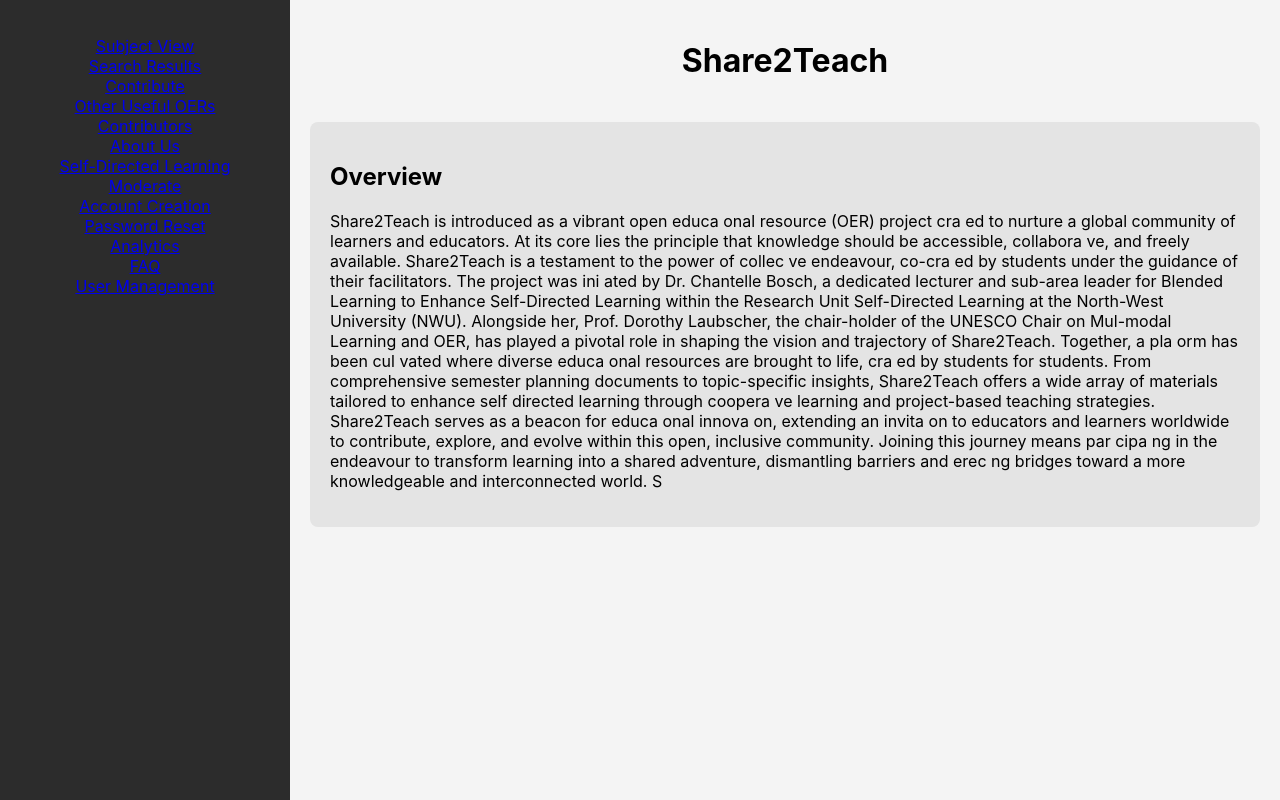
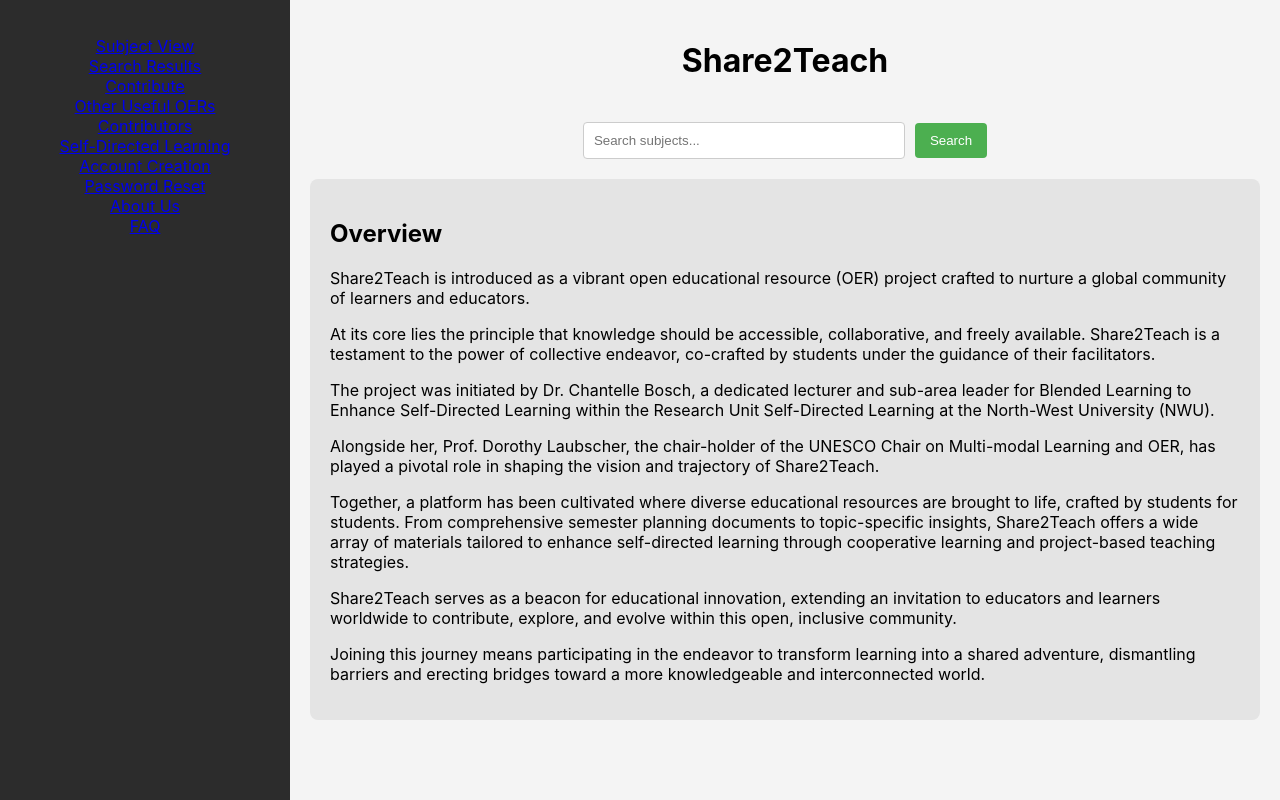
Before and after one commit to TS29TR21/Front-end, a React (Create React App) app in the folder frontend-bananaboat/: page / in a window 1280 px wide. Built offline with nearby package versions, Linux system fonts and the light colour scheme.

Commit message:
Update home.js

```diff
--- a/frontend-bananaboat/src/components/home.js
+++ b/frontend-bananaboat/src/components/home.js
@@ -1,11 +1,44 @@
-import React from "react";
+import React, { useRef, useState } from "react";
 import { Link } from "react-router-dom"; // Ensure react-router-dom is installed
 
 const Home = () => {
+  const sidebarRef = useRef(null);
+  const [searchQuery, setSearchQuery] = useState("");
+
+  // Function to make sidebar draggable
+  const handleMouseDown = (e) => {
+    const sidebar = sidebarRef.current;
+    const startX = e.clientX;
+    const startWidth = sidebar.offsetWidth;
+
+    const handleMouseMove = (event) => {
+      const newWidth = startWidth + (event.clientX - startX);
+      sidebar.style.width = `${newWidth}px`;
+    };
+
+    const handleMouseUp = () => {
+      document.removeEventListener("mousemove", handleMouseMove);
+      document.removeEventListener("mouseup", handleMouseUp);
+    };
+
+    document.addEventListener("mousemove", handleMouseMove);
+    document.addEventListener("mouseup", handleMouseUp);
+  };
+
+  const handleSearch = (e) => {
+    e.preventDefault();
+    // Handle search logic here (e.g., filtering subjects)
+    console.log("Search query:", searchQuery);
+  };
+
   return (
     <div style={styles.pageContainer}>
       {/* Sidebar */}
-      <aside style={styles.sidebar}>
+      <aside
+        ref={sidebarRef}
+        style={styles.sidebar}
+        onMouseDown={handleMouseDown}
+      >
         <nav>
           <ul style={styles.sidebarList}>
             <li>
@@ -23,30 +56,31 @@
             <li>
               <Link to="/contributors">Contributors</Link>
             </li>
-            <li>
-              <Link to="/about-us">About Us</Link>
-            </li>
+
             <li>
               <Link to="/self-directed-learning">Self-Directed Learning</Link>
             </li>
-            <li>
+            {/*<li>
               <Link to="/moderate-page">Moderate</Link>
-            </li>
+            </li>*/}
             <li>
               <Link to="/register-page">Account Creation</Link>
             </li>
             <li>
               <Link to="/reset-password-page">Password Reset</Link>
             </li>
+            {/*<li>
+              <Link to="/analytics">Analytics</Link>
+            </li>*/}
             <li>
-              <Link to="/analytics">Analytics</Link>
+              <Link to="/about-us">About Us</Link>
             </li>
             <li>
               <Link to="/faq">FAQ</Link>
             </li>
-            <li>
+            {/*<li>
               <Link to="/user-management">User Management</Link>
-            </li>
+            </li>*/}
           </ul>
         </nav>
       </aside>
@@ -56,39 +90,64 @@
         <header style={styles.header}>
           <h1>Share2Teach</h1>
         </header>
+        <section style={styles.searchSection}>
+          <form onSubmit={handleSearch}>
+            <input
+              type="text"
+              placeholder="Search subjects..."
+              value={searchQuery}
+              onChange={(e) => setSearchQuery(e.target.value)}
+              style={styles.searchInput}
+            />
+            <button type="submit" style={styles.searchButton}>
+              Search
+            </button>
+          </form>
+        </section>
         <section style={styles.banner}>
-          {/* <img
-            src="https://placehold.co/600x200" // Replace with actual image source
-            alt="Empower students"
-            style={styles.bannerImage}
-          />*/}
           <div style={styles.bannerText}>
             <h2>Overview</h2>
             <p>
-              Share2Teach is introduced as a vibrant open educa onal resource
-              (OER) project cra ed to nurture a global community of learners and
-              educators. At its core lies the principle that knowledge should be
-              accessible, collabora ve, and freely available. Share2Teach is a
-              testament to the power of collec ve endeavour, co-cra ed by
-              students under the guidance of their facilitators. The project was
-              ini ated by Dr. Chantelle Bosch, a dedicated lecturer and sub-area
-              leader for Blended Learning to Enhance Self-Directed Learning
-              within the Research Unit Self-Directed Learning at the North-West
-              University (NWU). Alongside her, Prof. Dorothy Laubscher, the
-              chair-holder of the UNESCO Chair on Mul-modal Learning and OER,
-              has played a pivotal role in shaping the vision and trajectory of
-              Share2Teach. Together, a pla orm has been cul vated where diverse
-              educa onal resources are brought to life, cra ed by students for
-              students. From comprehensive semester planning documents to
-              topic-specific insights, Share2Teach offers a wide array of
-              materials tailored to enhance self directed learning through
-              coopera ve learning and project-based teaching strategies.
-              Share2Teach serves as a beacon for educa onal innova on, extending
-              an invita on to educators and learners worldwide to contribute,
-              explore, and evolve within this open, inclusive community. Joining
-              this journey means par cipa ng in the endeavour to transform
-              learning into a shared adventure, dismantling barriers and erec ng
-              bridges toward a more knowledgeable and interconnected world. S
+              Share2Teach is introduced as a vibrant open educational resource
+              (OER) project crafted to nurture a global community of learners
+              and educators.
+            </p>
+            <p>
+              At its core lies the principle that knowledge should be
+              accessible, collaborative, and freely available. Share2Teach is a
+              testament to the power of collective endeavor, co-crafted by
+              students under the guidance of their facilitators.
+            </p>
+            <p>
+              The project was initiated by Dr. Chantelle Bosch, a dedicated
+              lecturer and sub-area leader for Blended Learning to Enhance
+              Self-Directed Learning within the Research Unit Self-Directed
+              Learning at the North-West University (NWU).
+            </p>
+            <p>
+              Alongside her, Prof. Dorothy Laubscher, the chair-holder of the
+              UNESCO Chair on Multi-modal Learning and OER, has played a pivotal
+              role in shaping the vision and trajectory of Share2Teach.
+            </p>
+            <p>
+              Together, a platform has been cultivated where diverse educational
+              resources are brought to life, crafted by students for students.
+              From comprehensive semester planning documents to topic-specific
+              insights, Share2Teach offers a wide array of materials tailored to
+              enhance self-directed learning through cooperative learning and
+              project-based teaching strategies.
+            </p>
+            <p>
+              Share2Teach serves as a beacon for educational innovation,
+              extending an invitation to educators and learners worldwide to
+              contribute, explore, and evolve within this open, inclusive
+              community.
+            </p>
+            <p>
+              Joining this journey means participating in the endeavor to
+              transform learning into a shared adventure, dismantling barriers
+              and erecting bridges toward a more knowledgeable and
+              interconnected world.
             </p>
           </div>
         </section>
@@ -110,6 +169,7 @@
     backgroundColor: "#2c2c2c",
     padding: "20px",
     color: "white",
+    cursor: "ew-resize", // Change cursor to indicate resizable
   },
   sidebarList: {
     listStyleType: "none",
@@ -129,6 +189,26 @@
     textAlign: "center",
     paddingBottom: "20px",
   },
+  searchSection: {
+    display: "flex",
+    justifyContent: "center",
+    marginBottom: "20px",
+  },
+  searchInput: {
+    padding: "10px",
+    width: "300px",
+    borderRadius: "4px",
+    border: "1px solid #ccc",
+    marginRight: "10px",
+  },
+  searchButton: {
+    padding: "10px 15px",
+    backgroundColor: "#4CAF50",
+    color: "white",
+    border: "none",
+    borderRadius: "4px",
+    cursor: "pointer",
+  },
   banner: {
     display: "flex",
     alignItems: "center",
@@ -137,10 +217,6 @@
     padding: "20px",
     borderRadius: "8px",
     marginBottom: "30px",
-  },
-  bannerImage: {
-    maxWidth: "50%",
-    marginRight: "20px",
   },
   bannerText: {
     textAlign: "left",
```
